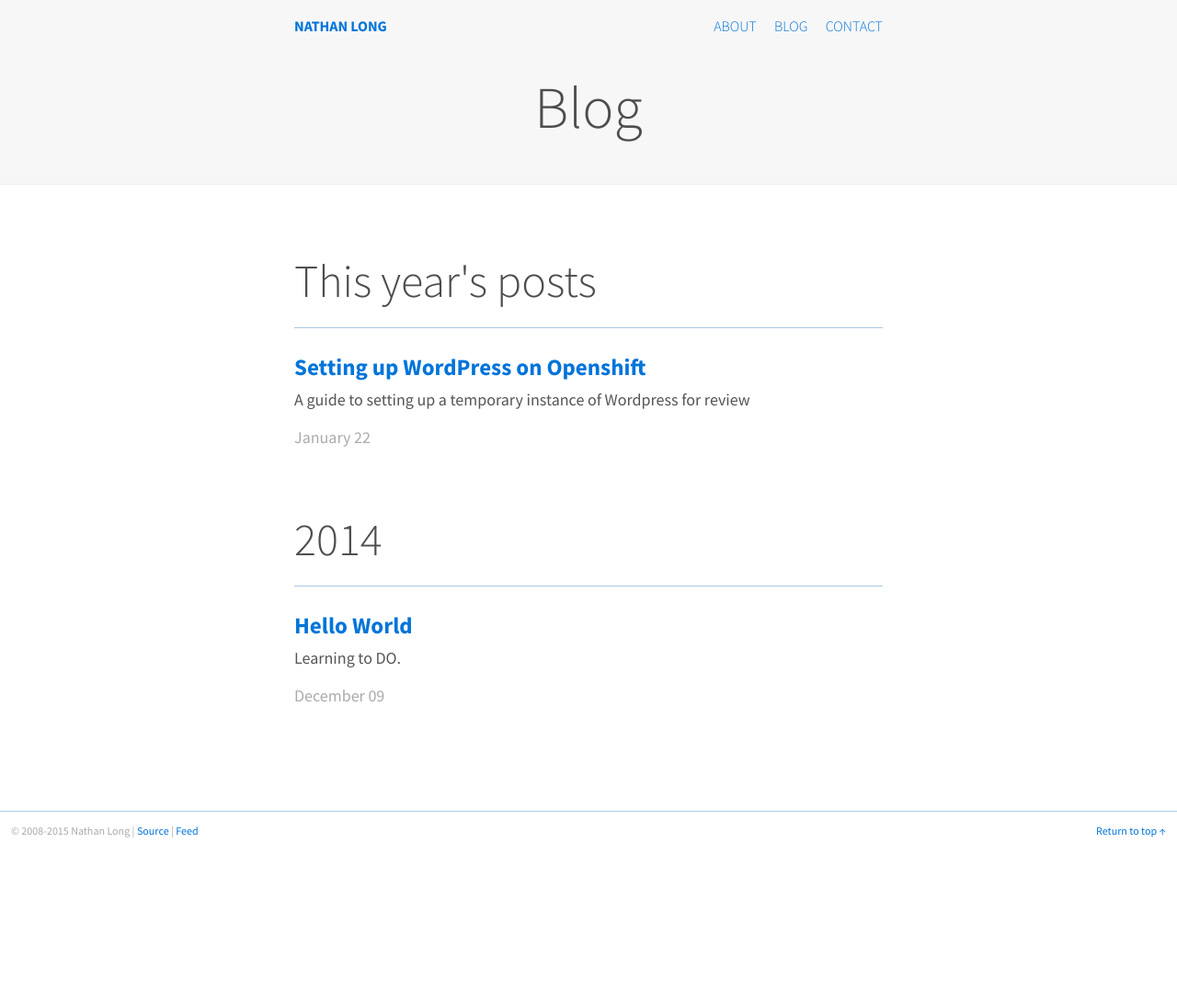
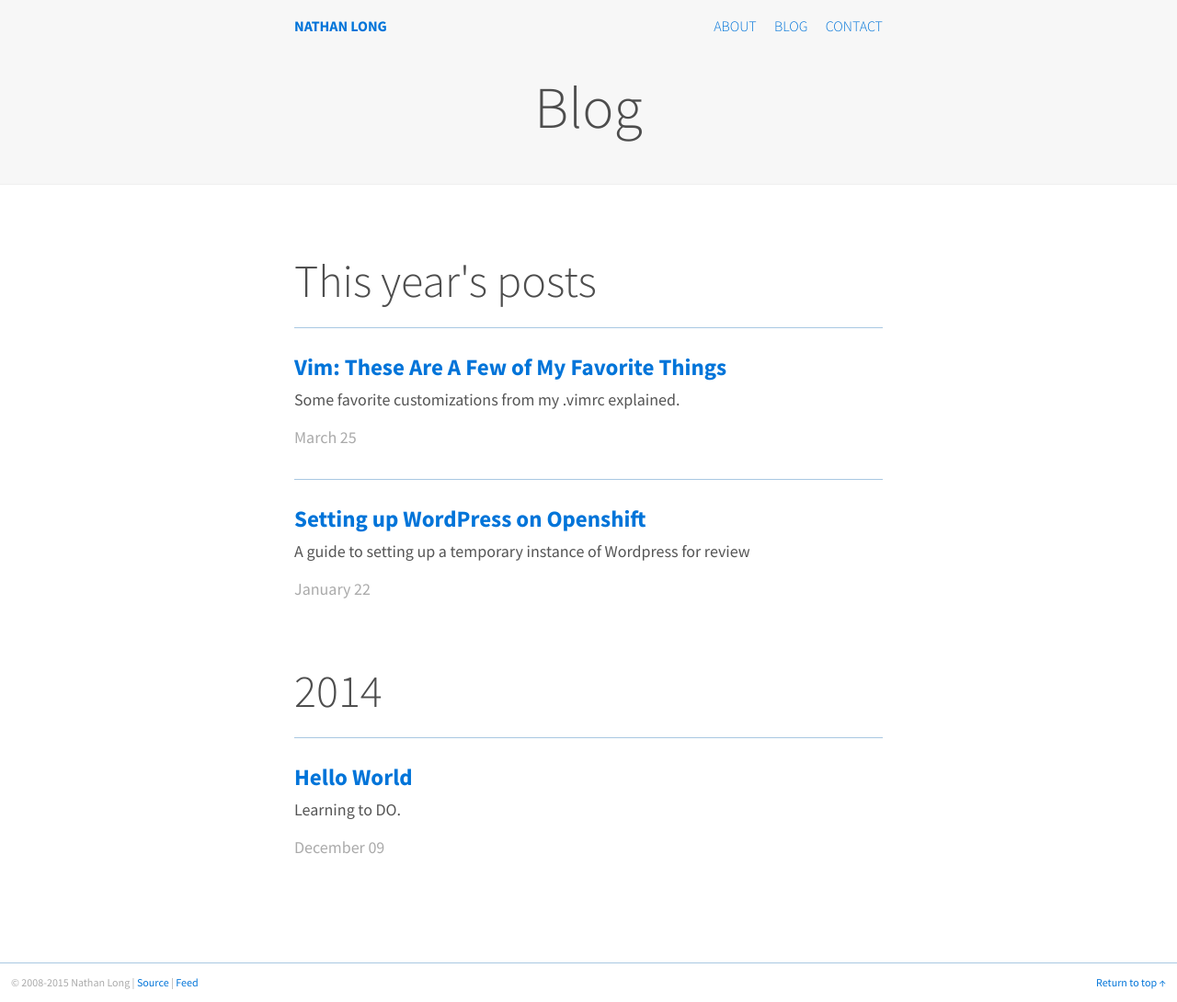
Before and after one commit to nathanlong/nathanlong.github.io, a Jekyll site: the page built from blog.html, in a window 1280 px wide. Shown: the whole page at 92% size. Built offline with Jekyll 4.4.1, drawn with Linux system fonts in a browser that asks for light colours; Markdown is read by kramdown in place of the engine named in the settings; before the commit the page ends 925 px from its top, so only the background shows below that; some of the changed lines change nothing that is shown.

Commit message:
Vim: These Are A Few of My Favorite Things

````diff
--- /dev/null
+++ b/_posts/2015-03-25-vim-a-few-of-my-favorite-things.md
@@ -0,0 +1,181 @@
+---
+layout: post
+title: "Vim: These Are A Few of My Favorite Things"
+dek: "Some favorite customizations from my .vimrc explained."
+---
+
+Over the years as a designer and front-end developer I've tried many text editors, but eventually I always wind up coming back to Vim. Though it's decades old, I've come to love the power of word motions, modal editing, and extreme customization.
+
+Here are some of my customizations to Vim that make it an editor I can't live without:
+
+### Persistent Undo
+
+```vim
+if exists("&undodir")
+    set undofile          "Persistent undo! Pure money.
+    let &undodir=&directory
+    set undolevels=500
+    set undoreload=500
+endif
+```
+
+This is an amazing feature. When turned on, Vim will remember everything that it's done from in that document, even after you close it!
+
+There's a couple things that are happening in the line above. First, it checks to see if this feature is available in your version of Vim, and if it is, it turns it on. It then sets the storage of the undo trees to match your temporary folder. It then tells it to keep track of the last 500 actions for that document.
+
+### Pinky Savers
+
+```vim
+"Changes leader from \ to ,
+let mapleader = ","
+
+"Map : to ; then ; to , in normal mode, massive pinky-saver
+nore ; :
+nore , ;
+
+"Map escape key to jj -- much faster
+imap jj <esc>
+```
+
+The default configuration of Vim causes your pinky fingers to stretch all over this place.
+
+Changing the leader from `\` to `,` makes performing leader commands much, MUCH easier.
+
+Similarly, instead of having to reach for that left shift key to get your `:` commands, you can just swap their functions (very rarely do I use the normal function for the semi-colon).
+
+And lastly, when you're inside insert mode, instead of reaching over for the `esc` key, a quick double-tap of the `j` key will send you back to normal mode.
+
+Save those pinky fingers for tea time!
+
+### Window Navigation
+
+```vim
+"Easier window navigation, control+letter moves in that direction
+nmap <C-h> <C-w>h
+nmap <C-j> <C-w>j
+nmap <C-k> <C-w>k
+nmap <C-l> <C-w>l
+
+"Firefox-style tab selection with command+number, mac only
+map <D-1> 1gt
+map <D-2> 2gt
+map <D-3> 3gt
+map <D-4> 4gt
+map <D-5> 5gt
+map <D-6> 6gt
+map <D-7> 7gt
+map <D-8> 8gt
+map <D-9> 9gt
+map <D-0> :tablast<CR>
+imap <D-1> <esc>1gt
+imap <D-2> <esc>2gt
+imap <D-3> <esc>3gt
+imap <D-4> <esc>4gt
+imap <D-5> <esc>5gt
+imap <D-6> <esc>6gt
+imap <D-7> <esc>7gt
+imap <D-8> <esc>8gt
+imap <D-9> <esc>9gt
+imap <D-0> <esc>:tablast<CR>
+```
+
+I have always loved the flexibility of Vim's windows. Slice, dice, and make julienne fries of those windows into splits, tabs, or whatever! But getting around in them isn't always the easiest.
+
+Tapping into the vim's directional keys (`hjkl`) and adding the control key will move you across splits just a little faster.
+
+I tend to use a lot of tabs as well, especially if I'm jumping across different sections of code. I've mapped `command` + `number` to move me to each tab, just like Firefox or Chrome.
+
+### Bubbling Lines
+
+```vim
+" Bubble single lines
+nmap <C-Up> ddkP
+nmap <C-Down> ddp
+" Bubble multiple lines
+vmap <C-Up> xkP`[V`]
+vmap <C-Down> xp`[V`]
+```
+
+Originally from Drew Neil's [Vimcast](http://vimcasts.org/episodes/bubbling-text/), this set of mappings will take your current line or selection and move it up or down one line at a time, shifting the other lines around it.
+
+If you happen to have the super handy [Unimpaired](https://github.com/tpope/vim-unimpaired) plugin by Tim Pope you can replace the vanilla actions with the plugin commands:
+
+```vim
+" Bubble single lines - uses unimpaired plugin actions
+nmap <C-Up> [e
+nmap <C-Down> ]e
+" Bubble multiple lines
+vmap <C-Up> [egv
+vmap <C-Down> ]egv
+```
+
+### Duplicating Lines
+
+```vim
+"Duplicate lines above and below
+imap <C-A-down> <esc>Ypk
+nmap <C-A-down> Ypk
+vmap <C-A-down> y`>pgv
+imap <C-A-up> <esc>YPj
+nmap <C-A-up> YPj
+vmap <C-A-up> y`<Pgv
+```
+
+This is extremely handy for prototyping or filling out some markup quickly.
+
+These mappings will duplicate your current line or selection either above or below. You can quickly spam this to create a bunch of identical blocks.
+
+### Quick File Navigation
+
+```vim
+"Will open files in current directory, allows you to leave the working cd in
+"the project root. You can also use %% anywhere in the command line to expand.
+cnoremap %% <C-R>=expand('%:h').'/'<cr>
+map <leader>ew :e %%
+map <leader>es :sp %%
+map <leader>ev :vsp %%
+map <leader>et :tabe %%
+```
+
+While I usually use a combination of the [Ctrl-P](https://github.com/kien/ctrlp.vim) plugin and [Ag](http://geoff.greer.fm/ag/) (more on this later), sometimes there's no substitute for quick and dirty local based file edits.
+
+These mappings will shortcut `%%` to expand the local directory of the file you're working in on the command line. From that you can open any file relative to your currently open file. Full window edit, split, vertical split, or tab, pick your poison.
+
+### Previous Buffer Toggle
+
+```vim
+"Jump back to last edited buffer
+nmap <D-b> :e#<CR>
+imap <D-b> <esc>:e#<CR>
+```
+
+This one is crazy handy. Ever find yourself jumping between two files? Or you just need to open one to copy something real quick, then put it back in that first file?
+
+This mapping will flip you back between the last edited buffer and your current one, making them switch places. Hitting it again will again cause the buffers to flip returning you to the original state.
+
+Boom. Done.
+
+It's relative to the last two files you had open.
+
+#### Remember Cursor Positions
+
+```vim
+"Jump to last cursor position when opening a file
+autocmd BufReadPost * call SetCursorPosition()
+function! SetCursorPosition()
+    if &filetype !~ 'svn\|commit\c'
+        if line("'\"") > 0 && line("'\"") <= line("$")
+            exe "normal! g`\""
+            normal! zz
+        endif
+    end
+endfunction
+```
+
+This autocommand and helper function fire off whenever you open a buffer that doesn't match the provided filetype regex. If the function finds that if the line number of the last known position is greater than 0 but less than or equal to the last line, it will jump to that position and center the window.
+
+#### Final Words
+
+These are just a few of my favorite things in Vim, there's many more. I keep my dotfiles [in a repo on Github](https://github.com/nathanlong/dotfiles), if you'd like to [see the rest of my customizations](https://github.com/nathanlong/dotfiles/blob/master/vim/vimrc). Pilfer away!
+
+If you find something particularly useful or have questions about something, feel free to tweet at me!
--- a/_sass/_base.scss
+++ b/_sass/_base.scss
@@ -35,6 +35,7 @@ $border-color: desaturate(lighten($blue, 35%), 50%);
 // Fonts
 
 $sans-serif: "Source Sans Pro", sans-serif;
+// $serif: "Merriweather", serif;
 $monospaced: "Source Code Pro", monospace;
 
 // Mixins
--- a/_sass/_syntax-highlighting.scss
+++ b/_sass/_syntax-highlighting.scss
@@ -6,7 +6,7 @@ code {
   background: $near-white;
   padding: .25em;
   font-size: .75em;
-  vertical-align: middle;
+  vertical-align: baseline;
 }
 
 .highlight {
````
